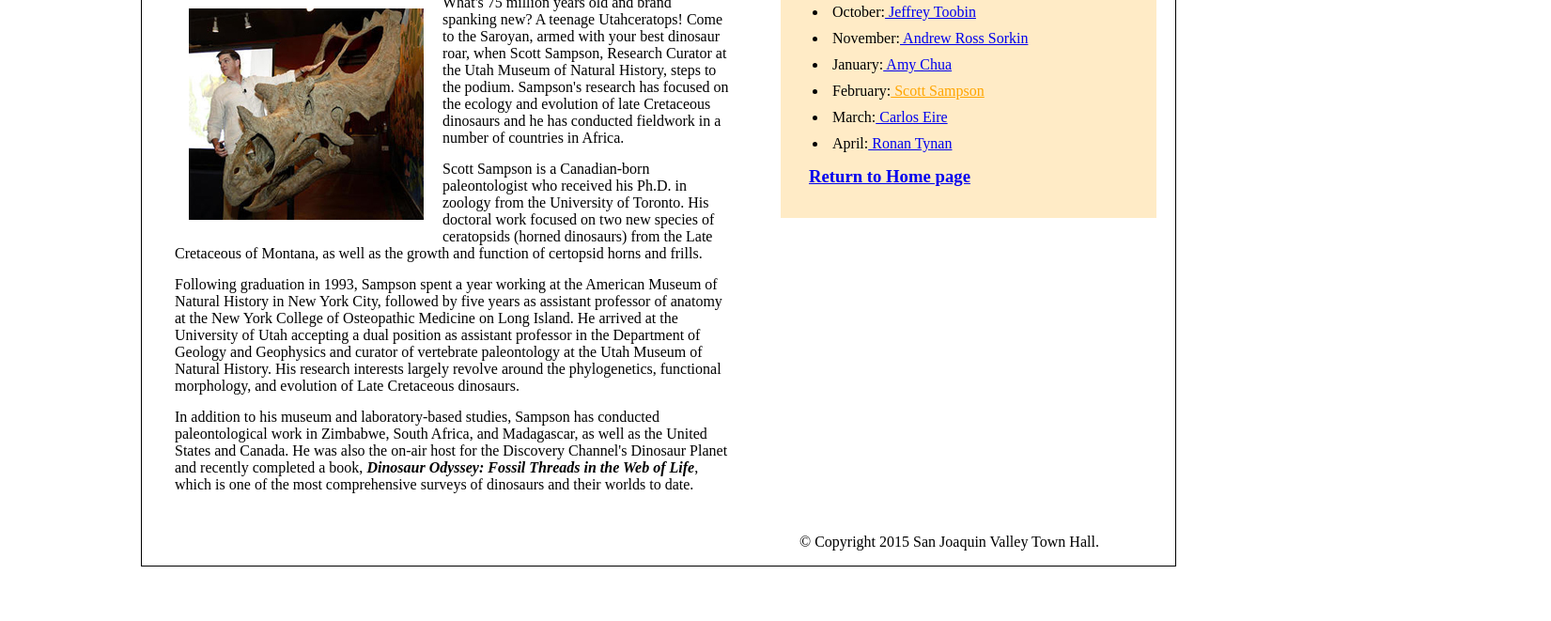
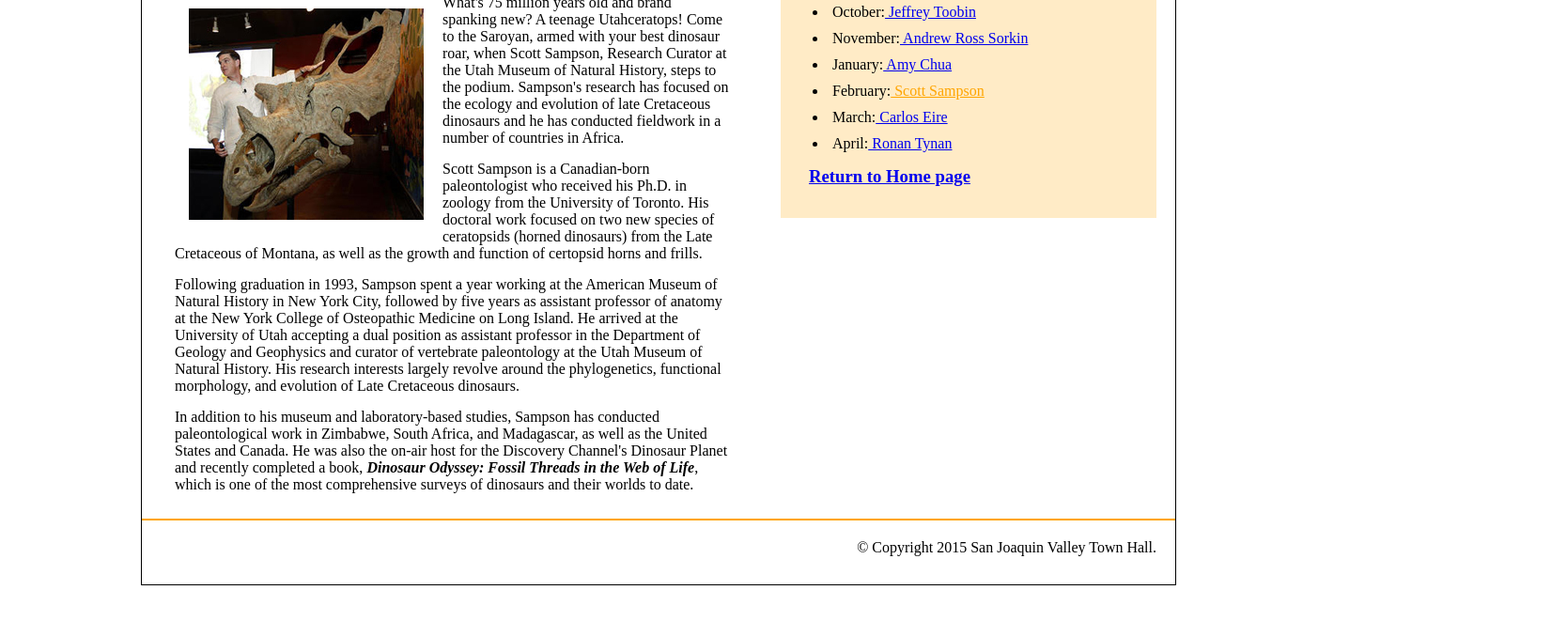
Before and after one commit to tunglam123/PHP09, a plain HTML site: page BAITAP3/index.html in a window 1280 px wide. Shown: the part 449-1110 px from the top of the page at 94% size, 1651 px wide, since content can reach past the window. Drawn offline with Linux system fonts and the light colour scheme.

Commit message:
BAITAP fix

```diff
--- a/BAITAP3/style.css
+++ b/BAITAP3/style.css
@@ -4,7 +4,7 @@
 }
 #wel{
 	width: 1100px;
-	height: 900px;
+	height: 920px;
 	margin: 150px;
 	border: 1px solid #000;
 	font-size: Verdana, Arial, Helvetica, sans-serif;
@@ -41,7 +41,7 @@
 }
 #content{
 	width: 100%;
-	height: 300px;
+	height: 684px;
 }
 #content1{
 	width: 400px;
@@ -86,10 +86,11 @@
 	font-size: Verdana, Arial, Helvetica, sans-serif;
 }
 #footer{
-	width: 1100px;
-	height: 100px;
-	margin: 400px;
+	width: 100%;
+	height: 50px;
+	border-top: 2px solid orange;
 }
 #footer p{
-	padding-left: 300px;
+	padding: 20px;
+	text-align:right;
 }
```
